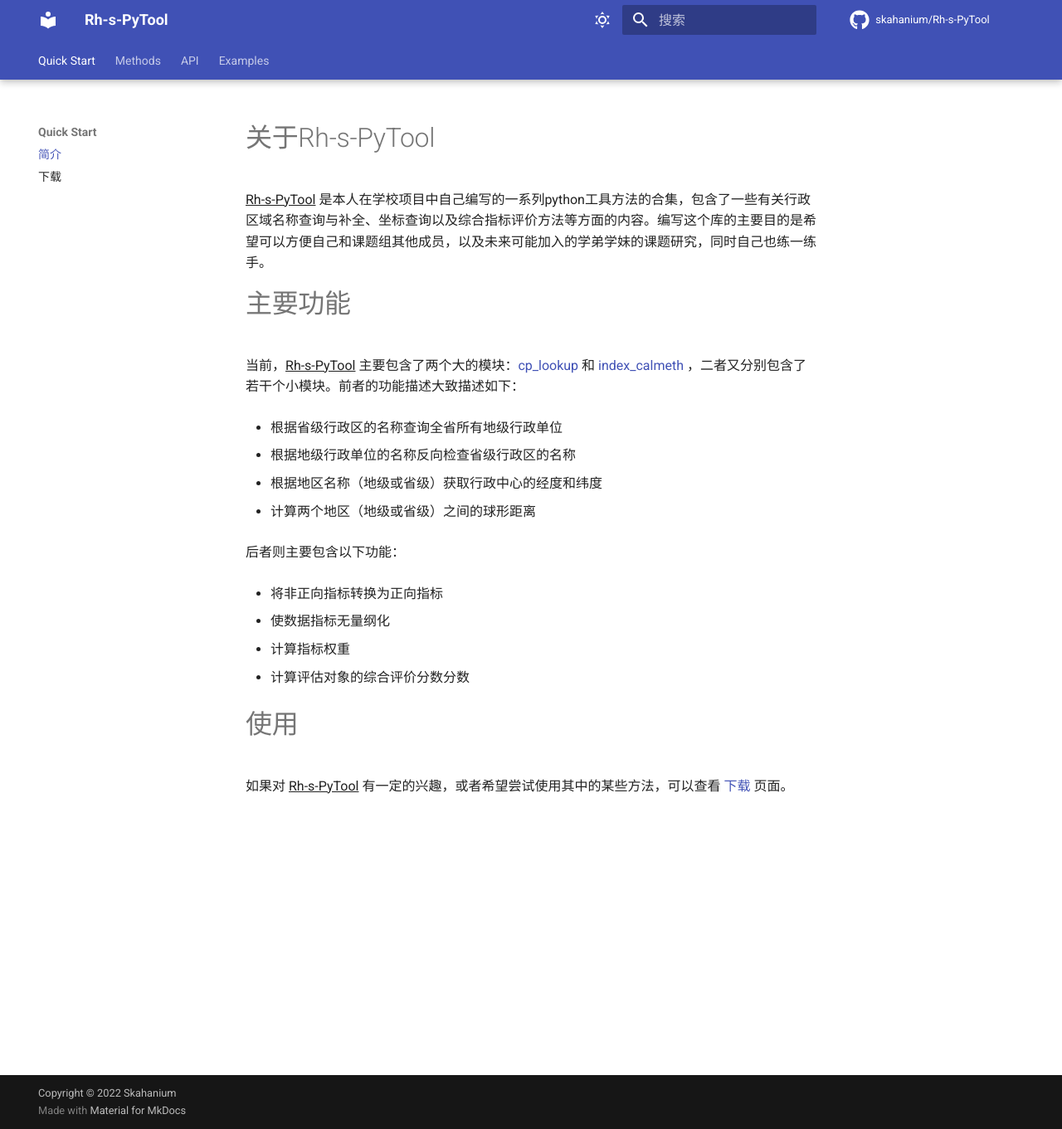
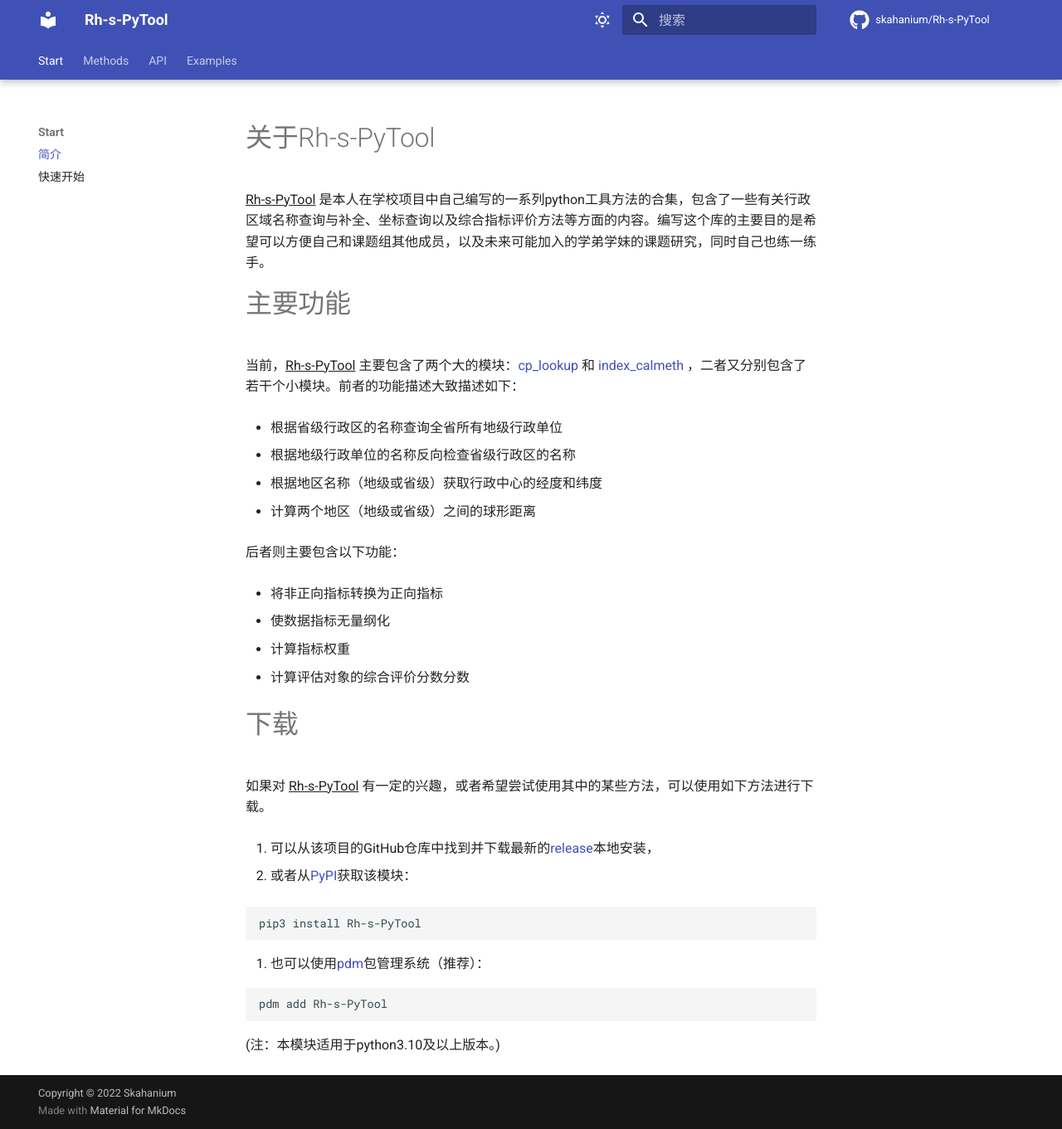
Before and after one commit to skahanium/Rh-s-PyTool, an MkDocs documentation site: the page built from docs/index.md, in a window 1280 px wide and 1361 px high. Shown: the whole window at 83% size. Built offline with MkDocs 1.6.1 and Material for MkDocs 9.7.7, drawn with Linux system fonts in a browser that asks for light colours; comment, search, counter and statistics services are not loaded; the version menu is left out.

Commit message:
文档更新

````diff
--- a/docs/index.md
+++ b/docs/index.md
@@ -25,6 +25,22 @@
 
 + 计算评估对象的综合评价分数分数
 
-# 使用
+# 下载
 
-如果对 ^^Rh-s-PyTool^^ 有一定的兴趣，或者希望尝试使用其中的某些方法，可以查看 [下载](install.md) 页面。
+如果对 ^^Rh-s-PyTool^^ 有一定的兴趣，或者希望尝试使用其中的某些方法，可以使用如下方法进行下载。
+
+1. 可以从该项目的GitHub仓库中找到并下载最新的[release](https://github.com/skahanium/Rh-s-PyTool/releases)本地安装，
+
+2. 或者从[PyPI](https://pypi.org/project/Rh-s-PyTool/)获取该模块：
+
+```
+pip3 install Rh-s-PyTool
+```
+
+3. 也可以使用[pdm](https://pdm.fming.dev)包管理系统（推荐）：
+
+```
+pdm add Rh-s-PyTool
+```
+
+(注：本模块适用于python3.10及以上版本。)
--- a/mkdocs.yml
+++ b/mkdocs.yml
@@ -6,9 +6,9 @@
 edit_uri: ""
 
 nav:
-  - Quick Start:
+  - Start:
       - 简介: index.md
-      - 下载: install.md
+      - 快速开始: start.md
   - Methods:
       - Topsis: methods/TOPSIS.md
   - API:
````
Also changed, not shown: docs/install.md (deleted, +0 -17 lines), docs/start.md (added, +92 -0 lines), pyproject.toml (+6 -1 lines), docs/pictures/head.png (added), docs/pictures/map.png (added), docs/pictures/new_head.png (added), docs/pictures/result_head.png (added), 4 other files.
